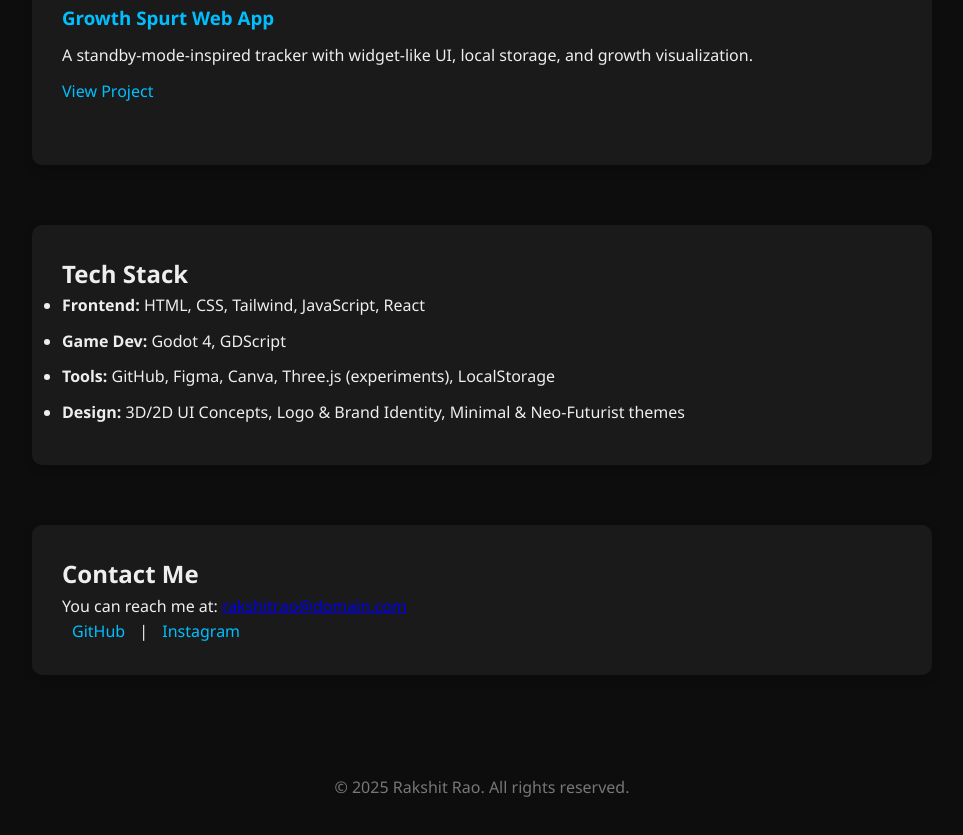
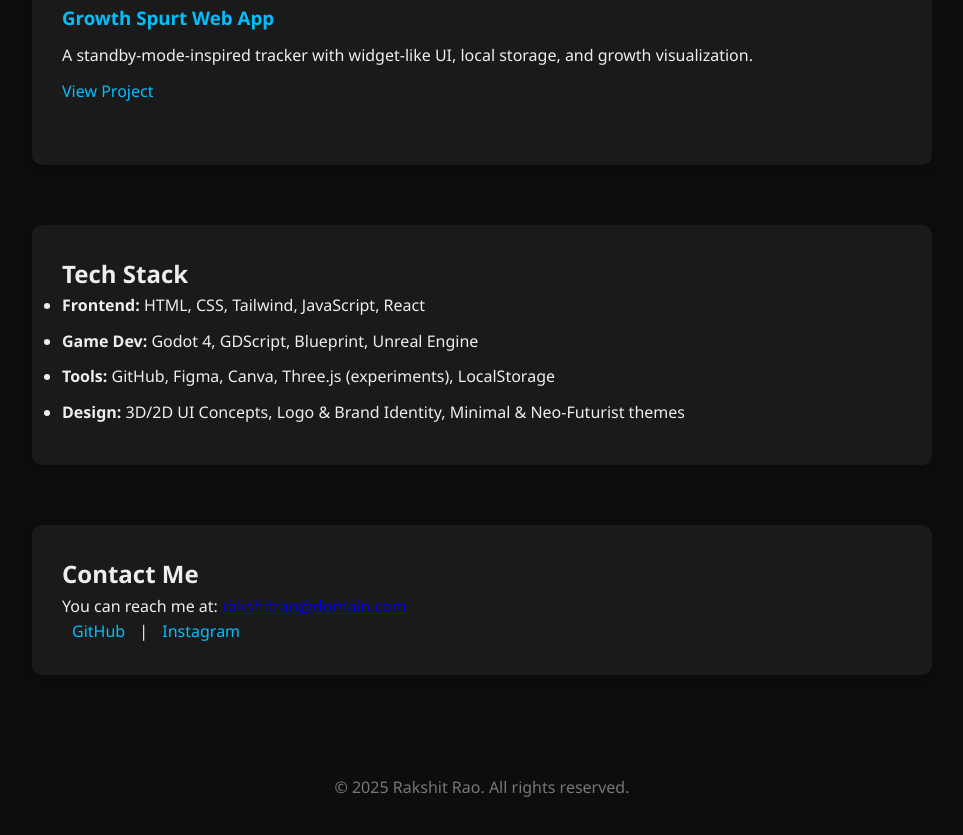
Before and after one commit to RAKSHITRA0/pflo, a plain HTML site: page index.html in a window 1280 px wide. Shown: the part 1943-2778 px from the top of the page, without its empty margins (158-1121 px from the left). Drawn offline with Linux system fonts and the light colour scheme.

Commit message:
Update index.html

```diff
--- a/index.html
+++ b/index.html
@@ -179,7 +179,7 @@
         <h2>Tech Stack</h2>
         <ul class="tech-list">
             <li><strong>Frontend:</strong> HTML, CSS, Tailwind, JavaScript, React</li>
-            <li><strong>Game Dev:</strong> Godot 4, GDScript</li>
+            <li><strong>Game Dev:</strong> Godot 4, GDScript, Blueprint, Unreal Engine</li>
             <li><strong>Tools:</strong> GitHub, Figma, Canva, Three.js (experiments), LocalStorage</li>
             <li><strong>Design:</strong> 3D/2D UI Concepts, Logo & Brand Identity, Minimal & Neo-Futurist themes</li>
         </ul>
```
